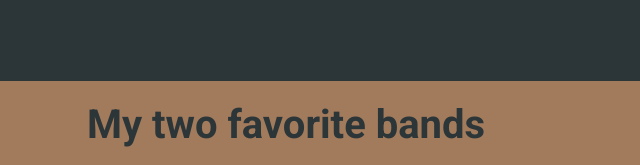
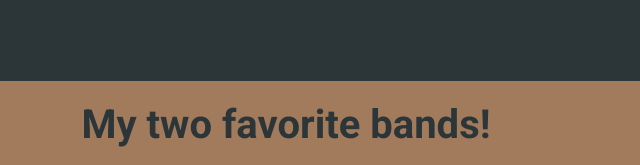
Before and after one commit to emmanuelmoon/my-example-site, a plain HTML site: page index.html in a window 1280 px wide. Shown: the top 165 px of the page, 354-994 px from the left. Drawn offline with Linux system fonts and the light colour scheme.

Commit message:
Changed headline on index.html

```diff
--- a/index.html
+++ b/index.html
@@ -18,7 +18,7 @@
       </nav>
     </header>
     <main>
-      <h2>My two favorite bands</h2>
+      <h2>My two favorite bands!</h2>
       <section>
         <section>
           <img src="images/met.gif" alt="Metallica group photo" />
```
